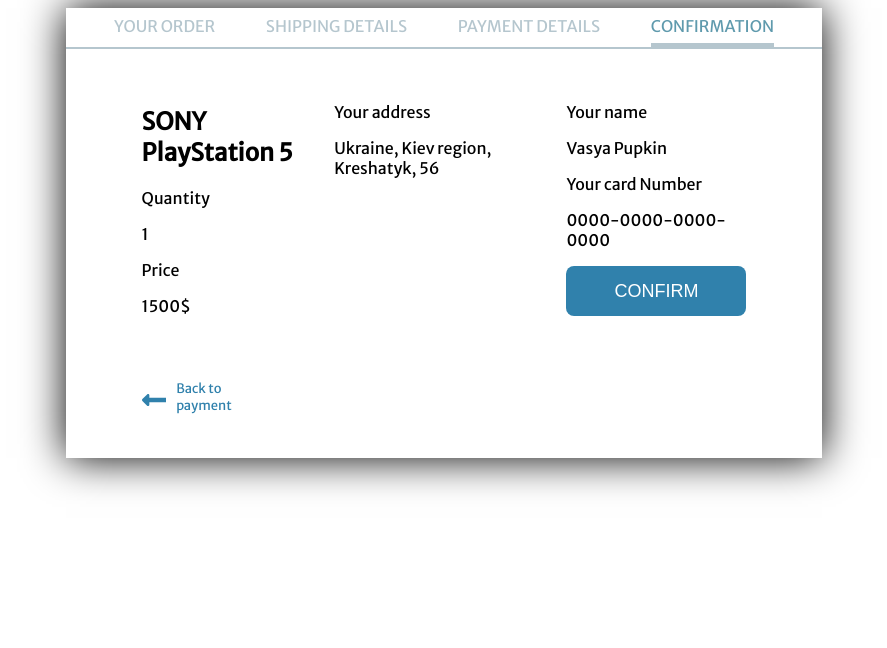
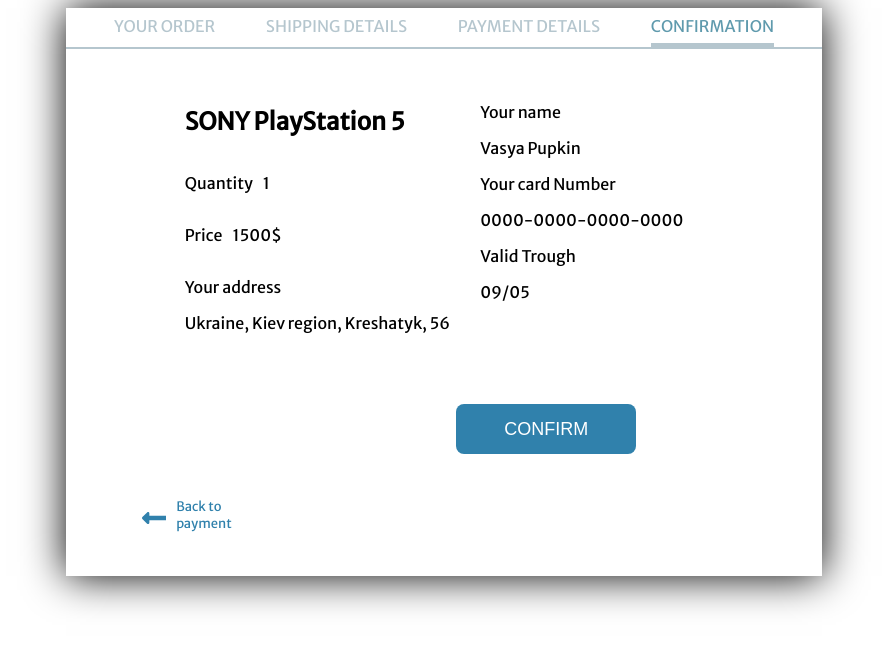
Before and after one commit to RomanPendyur/payment, a plain HTML site: page pages/confirmation.html in a window 1280 px wide. Shown: the whole page, without its empty margins (196-1083 px from the left). Drawn offline with Linux system fonts and the light colour scheme.

Commit message:
finish verst

```diff
--- a/pages/confirmation.html
+++ b/pages/confirmation.html
@@ -8,6 +8,7 @@
     <link rel="stylesheet" href="../styles/indexStyles.css">
     <link rel="stylesheet" href="../styles/shippingStyles.css">
     <link rel="stylesheet" href="../styles/payment.css">
+    <link rel="stylesheet" href="../styles/confirmation.css">
     <title>Document</title>
 </head>
 
@@ -21,22 +22,32 @@
         </div>
         <div class="content-container">
             <div class="left-confirm-container">
-                <h2>SONY PlayStation 5</h2>
-                <p>Quantity</p>
-                <p>1</p>
-                <p>Price</p>
-                <p>1500$</p>
-            </div>
-            <div class="centr-confirm-container">
-                <p>Your address</p>
-                <p>Ukraine, Kiev region, Kreshatyk, 56</p>
+                <h2 class="name-purchase">SONY PlayStation 5</h2>
+                <div class="quantity-purchase-container">
+                    <p class="quantity-purchase-title">Quantity</p>
+                    <p class="quantity-purchase">1</p>
+                </div>
+                <div class="prise-purchase-container">
+                    <p class="prise-purchase-title">Price</p>
+                    <p class="prise-purchase">1500$</p>
+                </div>
+                <p class="address-title">Your address</p>
+                <p class="address-buyer">Ukraine, Kiev region, Kreshatyk, 56</p>
             </div>
             <div class="right-confirm-container">
-                <p>Your name</p>
-                <p>Vasya Pupkin</p>
-                <p>Your card Number</p>
-                <p>0000-0000-0000-0000</p>
-                <button class="order-button confirm-button" onclick="document.location.href='./pages/shipping.html' ">CONFIRM</button>
+                <div class="right-confirm-content">
+                    <p class="name-buyer-title">Your name</p>
+                    <p class="name-buyer">Vasya Pupkin</p>
+                </div>
+                <div class="right-confirm-content">
+                    <p class="number-buyer-title">Your card Number</p>
+                    <p class="number-buyer">0000-0000-0000-0000</p>
+                </div>
+                <div class="right-confirm-content">
+                    <P class="trought-buyer-title">Valid Trough</P>
+                    <P class="trought-buyer">09/05</P>
+                </div>
+                <button class="order-button confirm-button confirm-button-conf" onclick="document.location.href='../pages/thanks.html' ">CONFIRM</button>
             </div>
 
         </div>
--- a/styles/confirmation.css
+++ b/styles/confirmation.css
@@ -0,0 +1,27 @@
+.left-confirm-container {
+    margin-left: -20px;
+    margin-right: 30px;
+}
+
+.quantity-purchase-container {
+    display: flex;
+    flex-direction: row;
+}
+
+.quantity-purchase {
+    margin-left: 10px;
+}
+
+.prise-purchase-container {
+    display: flex;
+    flex-direction: row;
+}
+
+.prise-purchase {
+    margin-left: 10px;
+}
+
+.confirm-button-conf {
+    margin-top: 86px;
+    margin-left: -24px;
+}
```
Also changed, not shown: pages/thanks.html (added, +24 -0 lines), styles/thanks.css (added, +21 -0 lines).
